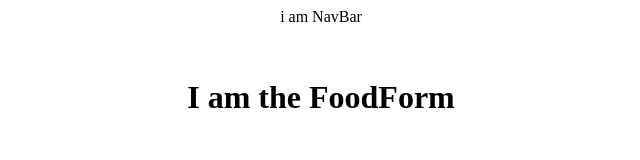
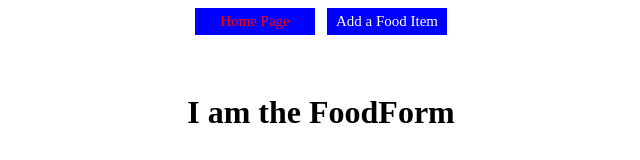
Before and after one commit to aiamsubhabp/food-app, a React (Create React App) app: page / in a window 1280 px wide. Shown: the top 160 px of the page, without its empty margins (319-959 px from the left). Built offline with nearby package versions, Linux system fonts and the light colour scheme; data requests are answered from the project's data file.

Commit message:
add routing functionality

```diff
--- a/src/components/NavBar.css
+++ b/src/components/NavBar.css
@@ -1,7 +1,7 @@
 .nav-link{
     display: inline-block;
     box-sizing: border-box;
-    width: 60px;
+    width: 120px;
     padding: 5px;
     margin: 0 6px 6px;
     background: blue;
--- a/src/components/NavBar.js
+++ b/src/components/NavBar.js
@@ -1,11 +1,23 @@
-
+import { NavLink } from 'react-router-dom'
 import './NavBar.css'
 
 function NavBar() {
     return(
-        <div>
-            i am NavBar
-        </div>
+        <nav>
+            <NavLink
+                to='/'
+                className='nav-link'
+            >
+                Home Page
+            </NavLink>
+            <NavLink
+                to='/foodform'
+                className='nav-link'
+            >
+                Add a Food Item
+            </NavLink>
+        </nav>
+
     )
 }
 
--- a/src/index.js
+++ b/src/index.js
@@ -4,14 +4,22 @@ import './index.css';
 import App from './App';
 import { createBrowserRouter, RouterProvider } from 'react-router-dom';
 import reportWebVitals from './reportWebVitals';
+import routes from './routes';
+
+const router = createBrowserRouter(routes)
 
 
 const root = ReactDOM.createRoot(document.getElementById('root'));
-root.render(
-  <React.StrictMode>
-    <App />
-  </React.StrictMode>
-);
+root.render(<RouterProvider router={router} />)
+
+
+
+
+// root.render(
+//   <React.StrictMode>
+//     <App />
+//   </React.StrictMode>
+// );
 
 // If you want to start measuring performance in your app, pass a function
 // to log results (for example: reportWebVitals(console.log))
--- a/src/routes.js
+++ b/src/routes.js
@@ -8,8 +8,8 @@ const routes = [
 
     },
     {
-      path: "/about",
-      element: <About />,
+      path: "/foodform",
+      element: <FoodForm />,
 
     },
   ];
```
